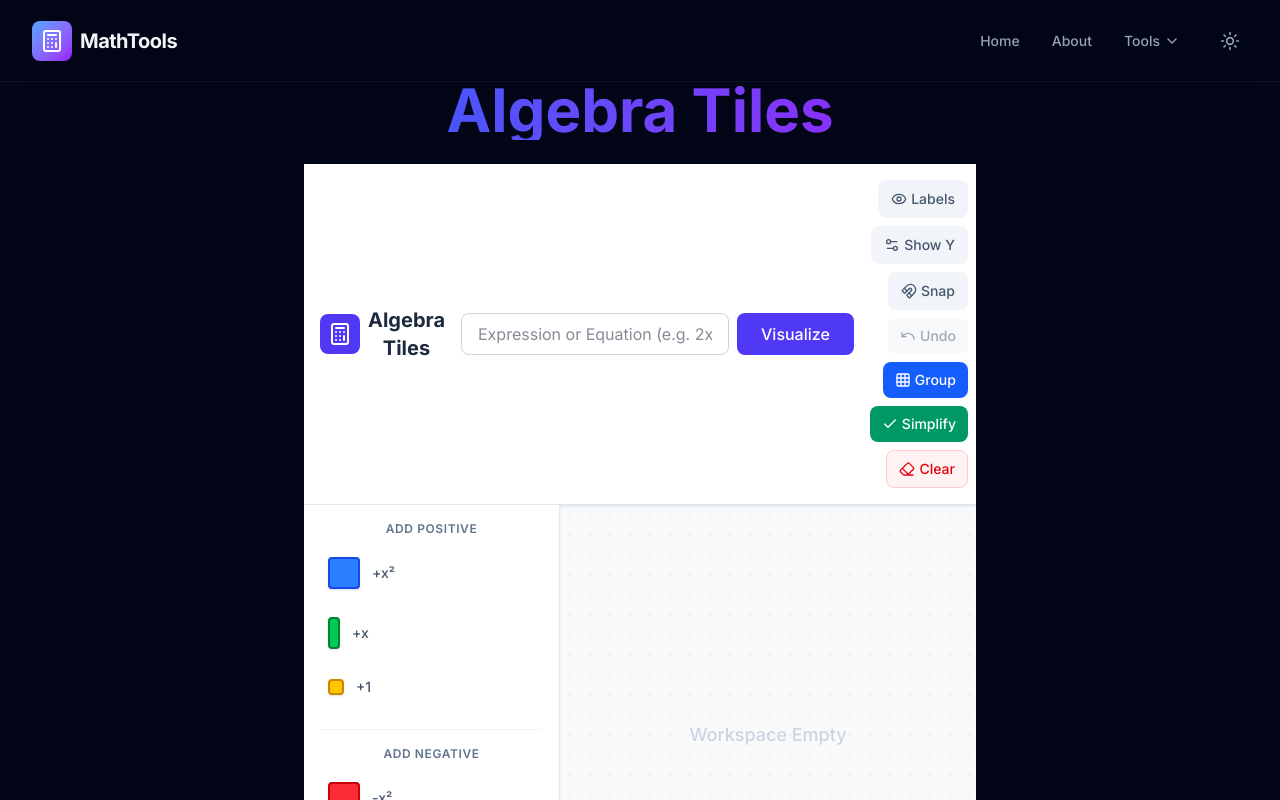
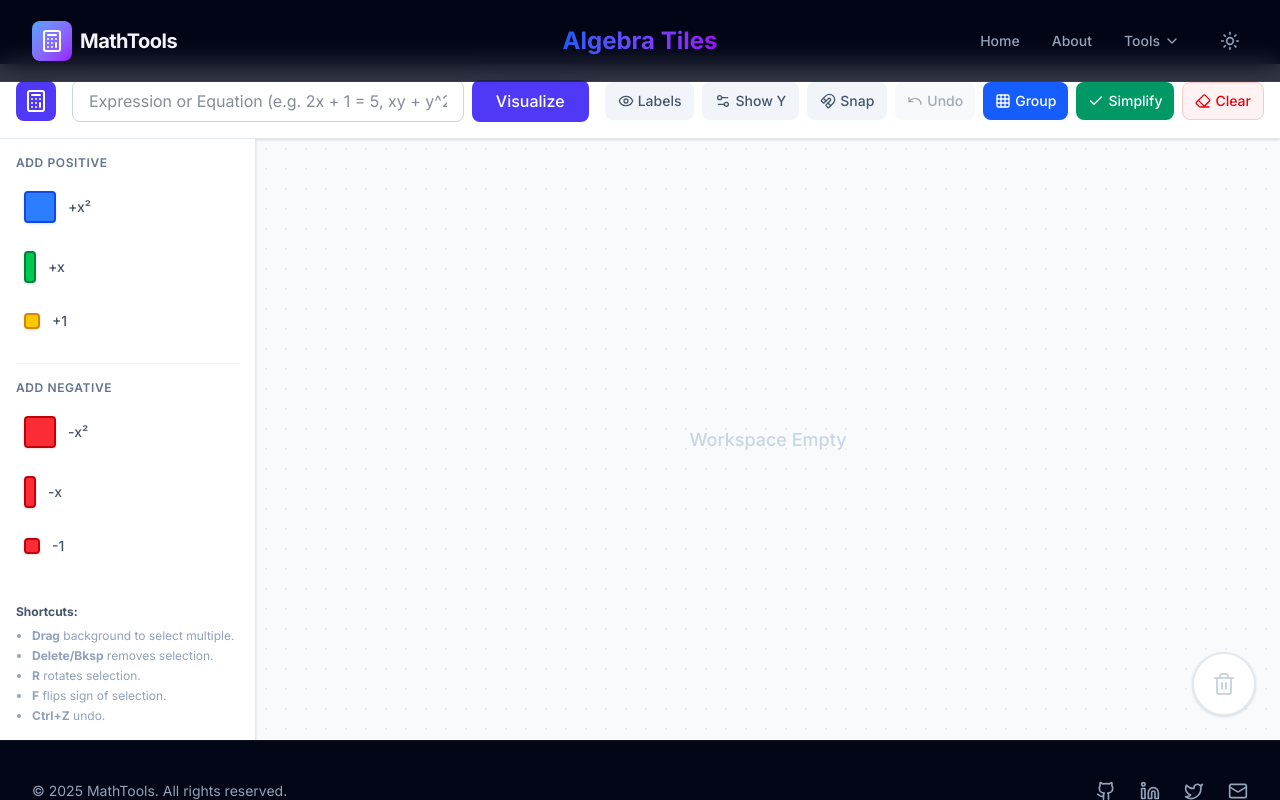
Before and after one commit to jambrothers/mathtools, a Next.js app: page /manipulatives/algebra-tiles in a window 1280 px wide. Shown: the top 800 px of the page. Built offline with nearby package versions, Linux system fonts and the light colour scheme.

Commit message:
feat: Implement dynamic page titles displayed in the navbar via a new context and provider.

```diff
--- a/app/layout.tsx
+++ b/app/layout.tsx
@@ -4,6 +4,7 @@ import "./globals.css";
 import { ThemeProvider } from "@/components/theme-provider";
 import { Navbar } from "@/components/navbar";
 import { Footer } from "@/components/footer";
+import { PageTitleProvider } from "@/components/page-title-context";
 
 const inter = Inter({
   subsets: ["latin"],
@@ -29,11 +30,13 @@ export default function RootLayout({
           enableSystem
           disableTransitionOnChange
         >
-          <Navbar />
-          <main className="flex-grow pt-16">
-            {children}
-          </main>
-          <Footer />
+          <PageTitleProvider>
+            <Navbar />
+            <main className="flex-grow pt-16">
+              {children}
+            </main>
+            <Footer />
+          </PageTitleProvider>
         </ThemeProvider>
       </body>
     </html>
--- a/app/manipulatives/algebra-tiles/page.tsx
+++ b/app/manipulatives/algebra-tiles/page.tsx
@@ -1,12 +1,11 @@
 import AlgebraTiles from "../components/AlgebraTiles";
+import { SetPageTitle } from "@/components/set-page-title";
 
 export default function AlgebraTilesPage() {
     return (
-        <div className="min-h-[80vh] flex items-center justify-center p-4">
-            <div className="max-w-2xl text-center">
-                <h1 className="text-4xl md:text-6xl font-bold text-transparent bg-clip-text bg-gradient-to-r from-blue-600 to-purple-600 mb-6">
-                    Algebra Tiles
-                </h1>
+        <div className="flex flex-col h-full w-full">
+            <SetPageTitle title="Algebra Tiles" />
+            <div className="flex-1 w-full overflow-hidden">
                 <AlgebraTiles />
             </div>
         </div>
--- a/app/manipulatives/components/AlgebraTiles.tsx
+++ b/app/manipulatives/components/AlgebraTiles.tsx
@@ -688,7 +688,7 @@ export default function AlgebraTiles() {
     };
 
     return (
-        <div className="flex flex-col h-screen bg-slate-50 text-slate-900 font-sans overflow-hidden">
+        <div className="flex flex-col h-full bg-slate-50 text-slate-900 font-sans overflow-hidden">
 
             {/* Header & Controls */}
             <div className="p-4 bg-white shadow-sm border-b border-slate-200 z-10 flex flex-col md:flex-row gap-4 items-center justify-between">
@@ -696,7 +696,7 @@ export default function AlgebraTiles() {
                     <div className="bg-indigo-600 p-2 rounded-lg text-white">
                         <Calculator size={24} />
                     </div>
-                    <h1 className="text-xl font-bold text-slate-800">Algebra Tiles</h1>
+                    {/* <h1 className="text-xl font-bold text-slate-800">Algebra Tiles</h1> */}
                 </div>
 
                 {/* Input Area */}
--- a/components/navbar.tsx
+++ b/components/navbar.tsx
@@ -5,6 +5,7 @@ import Link from "next/link"
 import { useTheme } from "next-themes"
 import { usePathname } from "next/navigation"
 import { Moon, Sun, Menu, X, Calculator, ChevronDown } from "lucide-react"
+import { usePageTitle } from "./page-title-context"
 
 export function Navbar() {
     const [isOpen, setIsOpen] = React.useState(false)
@@ -12,6 +13,7 @@ export function Navbar() {
     const [mounted, setMounted] = React.useState(false)
     const [isToolsOpen, setIsToolsOpen] = React.useState(false)
     const pathname = usePathname()
+    const { title } = usePageTitle()
 
     const isActive = (path: string) => {
         if (path === "/") return pathname === "/"
@@ -25,8 +27,8 @@ export function Navbar() {
     return (
         <nav className="fixed top-0 w-full z-50 border-b border-[var(--theme-border)] bg-[var(--theme-page)]/80 backdrop-blur-md transition-colors duration-300">
             <div className="max-w-7xl mx-auto px-4 sm:px-6 lg:px-8">
-                <div className="flex items-center justify-between h-[81px]">
-                    <div className="flex items-center flex-shrink-0">
+                <div className="flex items-center justify-between h-[81px] relative">
+                    <div className="flex items-center flex-shrink-0 z-10 bg-[var(--theme-page)]/0">
                         <Link href="/" className="flex items-center gap-2 group">
                             <div className="p-2 rounded-lg bg-gradient-to-br from-blue-400 to-purple-600 group-hover:opacity-90 transition-opacity">
                                 <Calculator className="w-6 h-6 text-white" />
@@ -37,7 +39,16 @@ export function Navbar() {
                         </Link>
                     </div>
 
-                    <div className="hidden md:flex ml-auto items-center space-x-8">
+                    {/* Centered Title */}
+                    <div className="absolute left-1/2 top-1/2 transform -translate-x-1/2 -translate-y-1/2 text-center pointer-events-none">
+                        {title && (
+                            <h1 className="text-xl md:text-2xl font-bold text-transparent bg-clip-text bg-gradient-to-r from-blue-600 to-purple-600 opacity-0 animate-in fade-in zoom-in duration-300 fill-mode-forwards" style={{ opacity: 1 }}>
+                                {title}
+                            </h1>
+                        )}
+                    </div>
+
+                    <div className="hidden md:flex ml-auto items-center space-x-8 z-10 bg-[var(--theme-page)]/0">
                         <Link
                             href="/"
                             className={`text-sm font-medium transition-colors ${isActive("/") ? "text-[var(--theme-main)]" : "text-[var(--theme-muted)] hover:text-[var(--theme-main)]"}`}
--- /dev/null
+++ b/components/page-title-context.tsx
@@ -0,0 +1,28 @@
+"use client"
+
+import * as React from "react"
+
+interface PageTitleContextType {
+    title: string | null
+    setTitle: (title: string | null) => void
+}
+
+const PageTitleContext = React.createContext<PageTitleContextType | undefined>(undefined)
+
+export function PageTitleProvider({ children }: { children: React.ReactNode }) {
+    const [title, setTitle] = React.useState<string | null>(null)
+
+    return (
+        <PageTitleContext.Provider value={{ title, setTitle }}>
+            {children}
+        </PageTitleContext.Provider>
+    )
+}
+
+export function usePageTitle() {
+    const context = React.useContext(PageTitleContext)
+    if (context === undefined) {
+        throw new Error("usePageTitle must be used within a PageTitleProvider")
+    }
+    return context
+}
--- /dev/null
+++ b/components/set-page-title.tsx
@@ -0,0 +1,19 @@
+"use client"
+
+import * as React from "react"
+import { usePageTitle } from "./page-title-context"
+
+interface SetPageTitleProps {
+    title: string
+}
+
+export function SetPageTitle({ title }: SetPageTitleProps) {
+    const { setTitle } = usePageTitle()
+
+    React.useEffect(() => {
+        setTitle(title)
+        return () => setTitle(null)
+    }, [title, setTitle])
+
+    return null
+}
```
